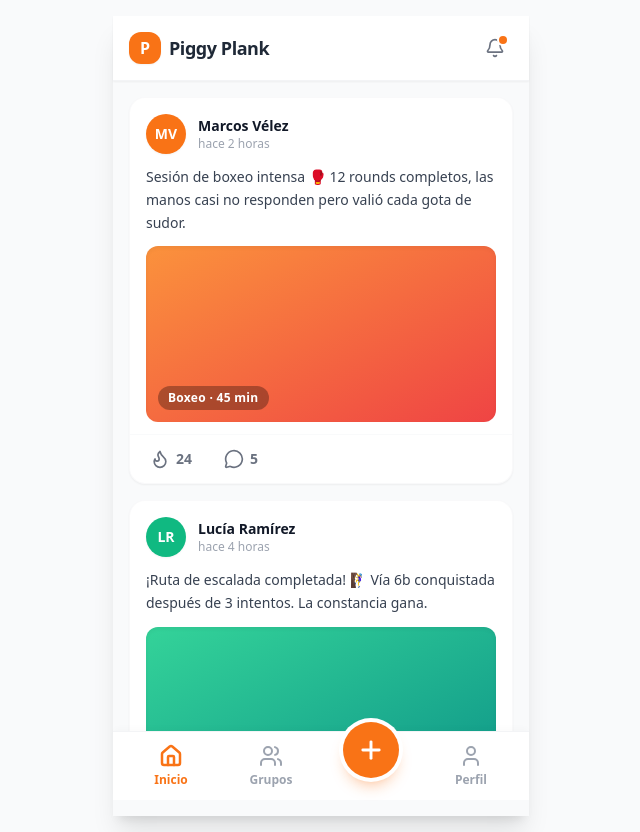
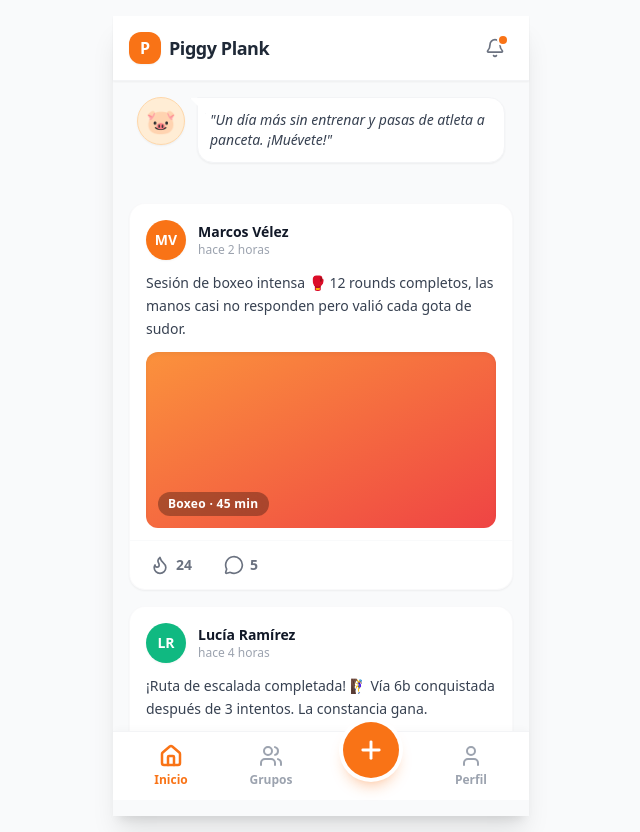
Before and after one commit to Jimgald/Piggy-plank-frontend, a React (Vite) app: page /home in a window 1280 px wide. Shown: the whole page, without its empty margins (319-959 px from the left). Built offline with nearby package versions, Linux system fonts and the light colour scheme.

Commit message:
feat: integración de componente de gamificación y feedback motivacional en el feed

```diff
--- a/src/pages/FeedPage.jsx
+++ b/src/pages/FeedPage.jsx
@@ -76,6 +76,7 @@ function Feed() {
   return (
     <main className="flex-1 overflow-y-auto px-4 py-4 scrollbar-hide">
       <div className="flex flex-col gap-4">
+        <MotivationalPiggy />
         {WORKOUTS.map((workout) => (
           <WorkoutCard key={workout.id} workout={workout} />
         ))}
@@ -172,3 +173,28 @@ function BottomNav() {
     </nav>
   );
 }
+function MotivationalPiggy() {
+  const quotes = [
+    "Menos mirar la pantalla y más apretar el core, que te me ablandas.",
+    "Un día más sin entrenar y pasas de atleta a panceta. ¡Muévete!",
+    "Ese saco de boxeo no se va a golpear solo. ¡A darle!",
+    "La gravedad hoy está fuerte, pero tú en el rocódromo más. ¿O no?",
+    "Sudor hoy, orgullo mañana. Venga, dame un entreno.",
+  ];
+
+  // Elige una frase al azar cada vez que carga el componente
+  const randomQuote = quotes[Math.floor(Math.random() * quotes.length)];
+
+  return (
+    <div className="mb-6 flex items-start gap-3 px-2">
+      <div className="flex h-12 w-12 shrink-0 items-center justify-center rounded-full bg-orange-100 text-2xl shadow-sm border border-orange-200">
+        🐷
+      </div>
+      <div className="relative rounded-2xl rounded-tl-none bg-white p-3 shadow-sm border border-gray-100">
+        <p className="text-sm font-medium text-gray-700 italic">"{randomQuote}"</p>
+        {/* Triangulito del bocadillo */}
+        <div className="absolute -left-2 top-0 h-4 w-4 bg-white border-l border-b border-gray-100" style={{ clipPath: 'polygon(100% 0, 0 0, 100% 100%)' }}></div>
+      </div>
+    </div>
+  );
+}
```
